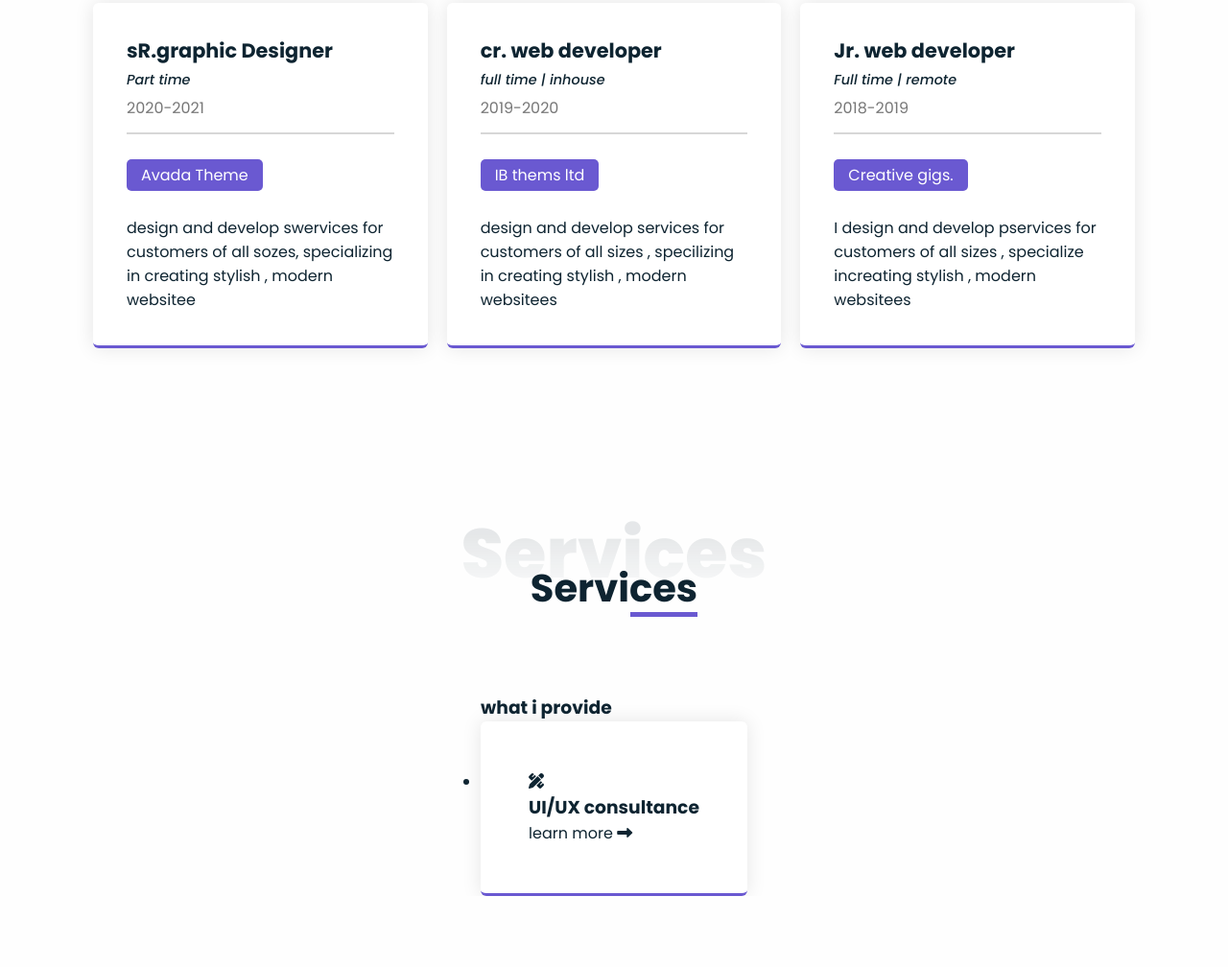
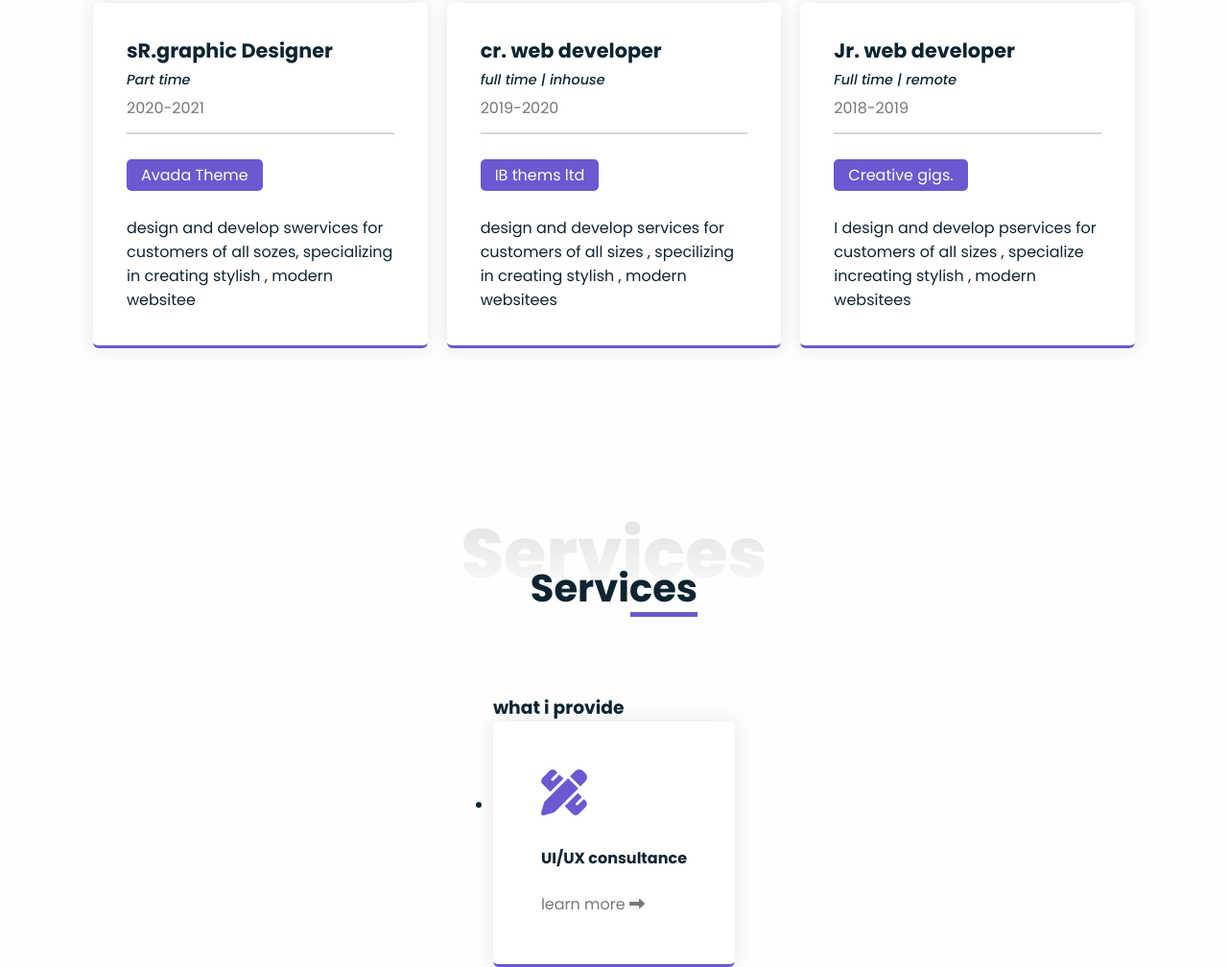
Before and after one commit to kisal-dv/Complete-Responsive-Personal-Portfolio-Website---Using-Html-CSS-Javascript, a plain HTML site: page index.html in a window 1280 px wide. Shown: the part 2724-3732 px from the top of the page at 96% size. Before the commit the page ends 3658 px from the top, so only its background shows below. Drawn offline with Linux system fonts and the light colour scheme.

Commit message:
services updated 2

```diff
--- a/style.css
+++ b/style.css
@@ -588,7 +588,37 @@ header.sticky .nav-bar{
     box-shadow: var(--box-shadow);
 }
 
+.service-card > i{
+    color: var(--second-clor);
+    font-size: 3em;
+    margin-bottom: 30px;
 
+
+}
+
+.service-card h3{
+    font-size: 1em;
+    font-weight: 700;
+    line-height: 30px;
+    margin-bottom: 20px;
+
+}
+
+.service-card .learn-more-btn{
+    color: var(--third-color);
+    cursor: pointer;
+    transition: .3s ease;
+
+}
+
+.service-card .learn-more-btn i{
+    transition: .3s ease;
+}
+
+.service-card:hover .learn-more-btn i{
+transform: translateX(10px);
+
+}
 
 
 
```
